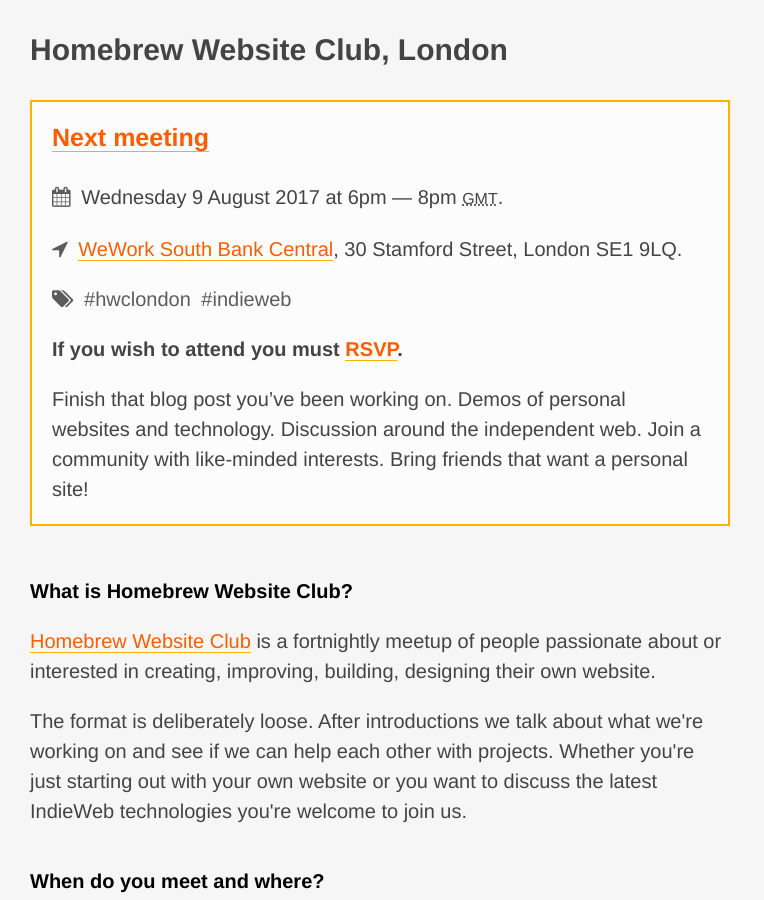
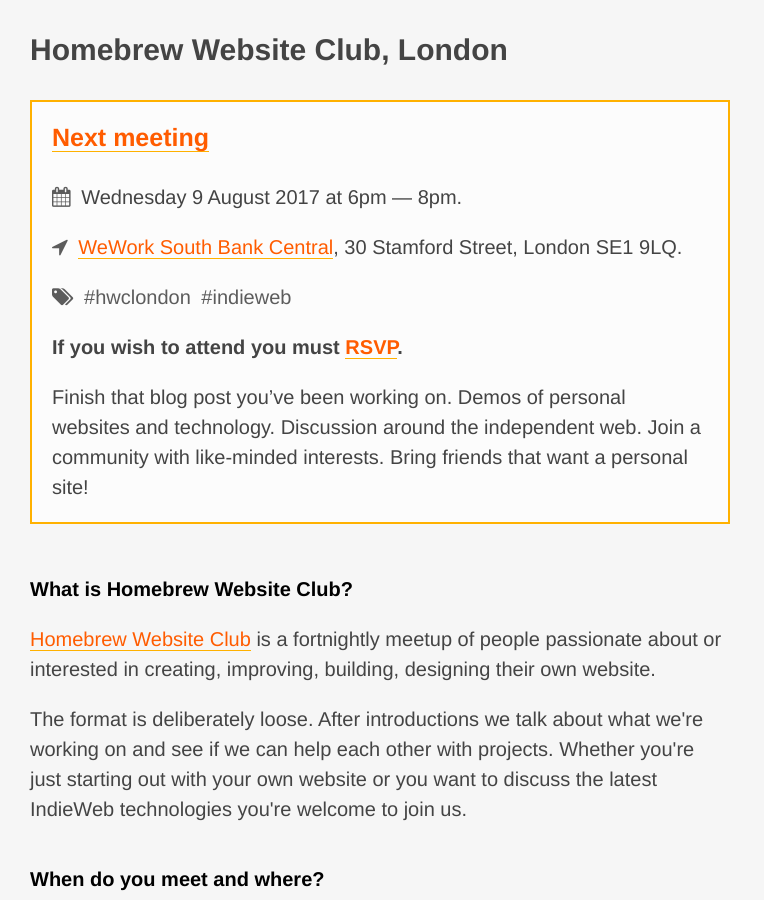
Before and after one commit to hwclondon/hwclondon.github.io, a Jekyll site: the page built from index.html, in a window 1280 px wide and 900 px high. Shown: the whole window, without its empty margins (0-764 px from the left). Built offline with Jekyll 4.4.1, drawn with Linux system fonts in a browser that asks for light colours; nearby versions of some CDN libraries.

Commit message:
Remove timezone abbrs. Not worth effort.

```diff
--- a/index.html
+++ b/index.html
@@ -21,13 +21,7 @@ layout: default
         </time>
         &mdash;
         <time class="dt-end" datetime="{{ next_event.end }}">
-          {{ next_event.end | date: '%l%P' }}
-          {% assign tz = next_event.end | date: '%Z' %}
-          {% if tz == 'BST' %}
-            <abbr title="British Summer Time">BST</abbr>.
-          {% else %}
-            <abbr title="Greenwich Mean Time">GMT</abbr>.
-          {% endif %}
+          {{ next_event.end | date: '%l%P' }}.
         </time>
       </p>
       {% assign venue=site.data.venues['wework-sbc'] %}
```
Also changed, not shown: _layouts/event.html (+1 -7 lines).
